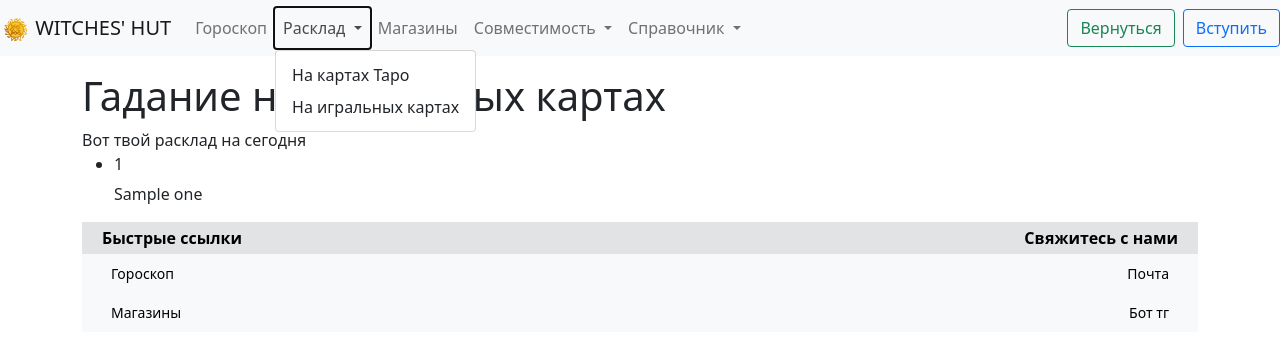
After one commit to PinguinCake/witches-hut, a Flask app: template templates/prediction_card.html in a window 1280 px wide, after a click on "Расклад". The commit adds this page. Shown: the top 357 px of the page. Run offline with Flask 2, Linux system fonts and the light colour scheme; the template is opened without the code that fills it: most values are stand-ins (such as "Sample title", 1, 10 or a date in 2020).

Commit message:
Добавлены странички раскладов, но без значений

```diff
--- a/main.py
+++ b/main.py
@@ -1,3 +1,5 @@
+import random
+
 from flask import Flask, render_template, redirect
 from data import db_session
 from data.users import User
@@ -77,6 +79,26 @@ def logout():
     return redirect("/")
 
 
+@app.route('/prediction_taro')
+def prediction_taro():
+    with open("static/txt/taro.txt", "r", encoding="utf-8") as cards:
+        data_cards = cards.readlines()
+        new_cards = random.sample(data_cards, k=3)
+        for num, card in enumerate(new_cards):
+            new_cards[num] = card.replace('\n', '')
+        return render_template("prediction_taro.html", title='Гадание на Таро', cards=new_cards)
+
+
+@app.route('/prediction_card')
+def prediction_card():
+    with open("static/txt/cards.txt", "r", encoding="utf-8") as cards:
+        data_cards = cards.readlines()
+        new_cards = random.sample(data_cards, k=4)
+        for num, card in enumerate(new_cards):
+            delta = card.replace('\n', '').split(' ')
+            new_cards[num] = [' '.join(delta[:2]), delta[2]]
+        return render_template("prediction_card.html", title='Гадание на игральных картах', cards=new_cards)
+
 def main():
     name_db = 'webproject.db'
     db_session.global_init(f"db/{name_db}")
--- a/templates/base.html
+++ b/templates/base.html
@@ -26,8 +26,14 @@
                     <li class="nav-item active">
                         <a class="nav-link" href="#"> Гороскоп </a>
                     </li>
-                    <li class="nav-item">
-                        <a class="nav-link" href="#"> Расклад </a>
+                    <li class="nav-item dropdown">
+                        <a class="nav-link dropdown-toggle" href="#" id="navbarDropdownMenuLink" role="button" data-bs-toggle="dropdown" aria-expanded="false">
+                            Расклад
+                        </a>
+                        <ul class="dropdown-menu" aria-labelledby="navbarDropdownMenuLink">
+                            <li><a class="dropdown-item" href="/prediction_taro">На картах Таро</a></li>
+                            <li><a class="dropdown-item" href="/prediction_card">На игральных картах</a></li>
+                        </ul>
                     </li>
                     <li class="nav-item">
                         <a class="nav-link" href="#"> Магазины </a>
--- /dev/null
+++ b/templates/prediction_card.html
@@ -0,0 +1,20 @@
+{% extends "base.html" %}
+
+{% block content %}
+<head>
+    <meta charset="UTF-8">
+    <title>{{ title }}</title>
+</head>
+<body>
+    <p align="centre">
+        <h6 class="display-6">Гадание на игральных картах</h6>
+        <a>Вот твой расклад на сегодня</a>
+        <ul>
+            {% for one in cards %}
+            <li><h6>{{ one[0] }}</h6></li>
+                <h7>{{ one[1] }}</h7>
+            {% endfor %}
+        </ul>
+    </p>
+</body>
+{% endblock %}
```
Also changed, not shown: templates/prediction_taro.html (added, +20 -0 lines), db/webproject.db.
